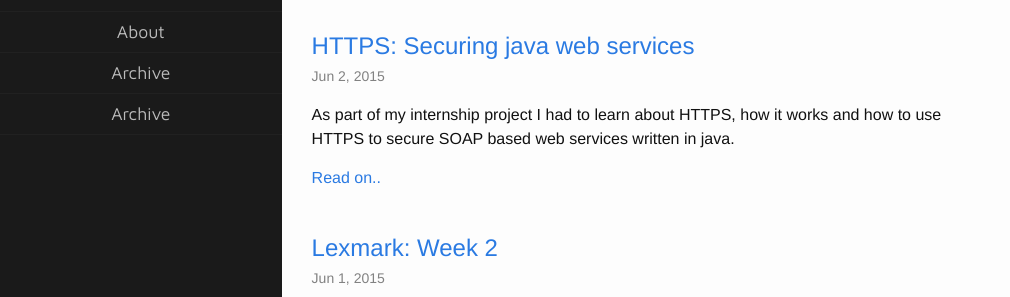
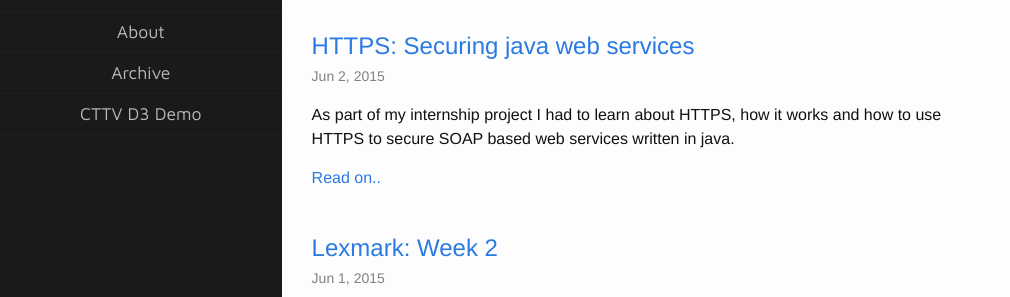
Before and after one commit to swrdfish/swrdfish.github.io, a Jekyll site: the page built from index.html, in a window 1280 px wide. Shown: the part 348-645 px from the top of the page, without its empty margins (0-1010 px from the left). Built offline with Jekyll 4.4.1, drawn with Linux system fonts in a browser that asks for light colours; the list of posts is cut into pages by our own code.

Commit message:
changed the title

```diff
--- a/pages/d3demo.html
+++ b/pages/d3demo.html
@@ -1,6 +1,6 @@
 ---
 layout: default
-title: Archive
+title: CTTV D3 Demo
 permalink: /d3demo/
 ---
 <h2> D3 Demo using Force directed graph </h2>
```
